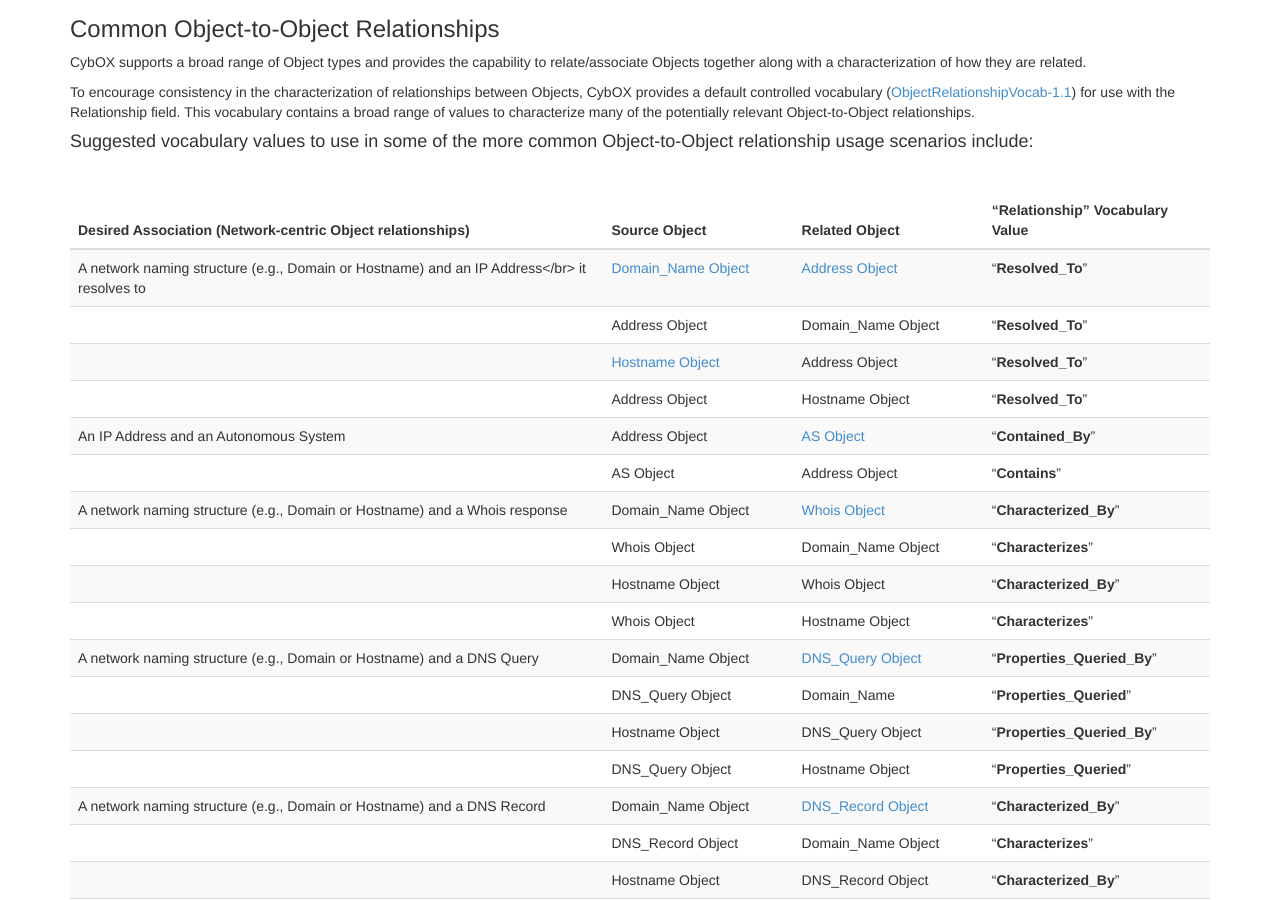
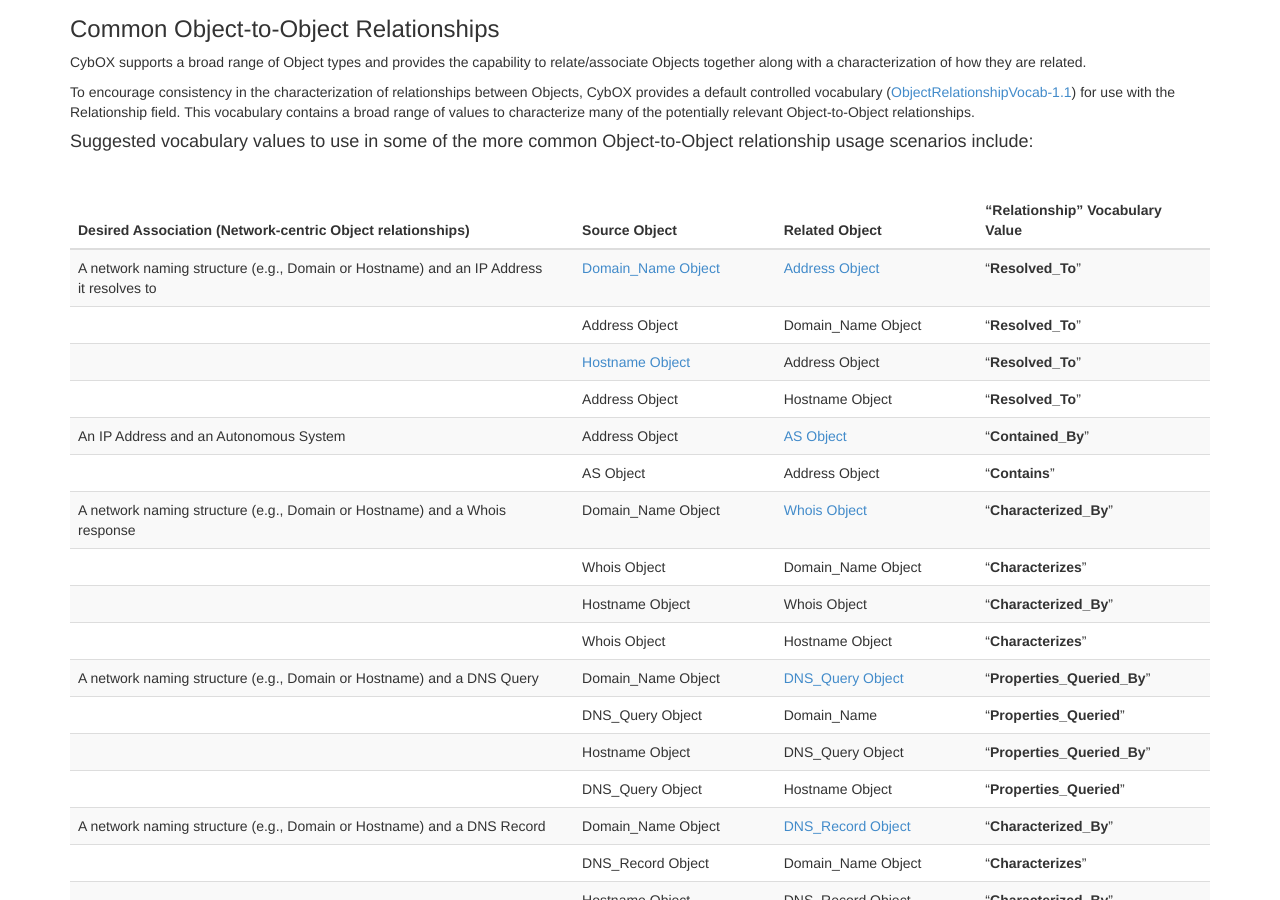
Before and after one commit to CybOXProject/cyboxproject.github.io, a Jekyll site: the page built from documentation/suggested-practices/index.md, in a window 1280 px wide and 900 px high, scrolled down 3402 px. Built offline with Jekyll 4.4.1, drawn with Linux system fonts in a browser that asks for light colours; Markdown is read by kramdown in place of the engine named in the settings.

```diff
--- a/documentation/suggested-practices/index.md
+++ b/documentation/suggested-practices/index.md
@@ -196,7 +196,7 @@ To encourage consistency in the characterization of relationships between Object
 
 **Desired Association (Network-centric Object relationships)**|**Source Object**|**Related Object**|**"Relationship" Vocabulary Value**
 ---------------------- | ---------- | ---------- | -----------
-A network naming structure (e.g., Domain or Hostname) and an IP Address</br> it resolves to | [Domain_Name Object](http://stixproject.github.io/data-model/1.1.1/DomainNameObj/DomainNameObjectType/) | [Address Object](http://stixproject.github.io/data-model/1.1.1/AddressObj/AddressObjectType/) |  “**Resolved_To**”
+A network naming structure (e.g., Domain or Hostname) and an IP Address<br/> it resolves to | [Domain_Name Object](http://stixproject.github.io/data-model/1.1.1/DomainNameObj/DomainNameObjectType/) | [Address Object](http://stixproject.github.io/data-model/1.1.1/AddressObj/AddressObjectType/) |  “**Resolved_To**”
  | Address Object | Domain_Name Object |  “**Resolved_To**”
  | [Hostname Object](http://stixproject.github.io/data-model/1.1.1/HostnameObj/HostnameObjectType/) |  Address Object | “**Resolved_To**”
  | Address Object  | Hostname Object  |  “**Resolved_To**”
```
